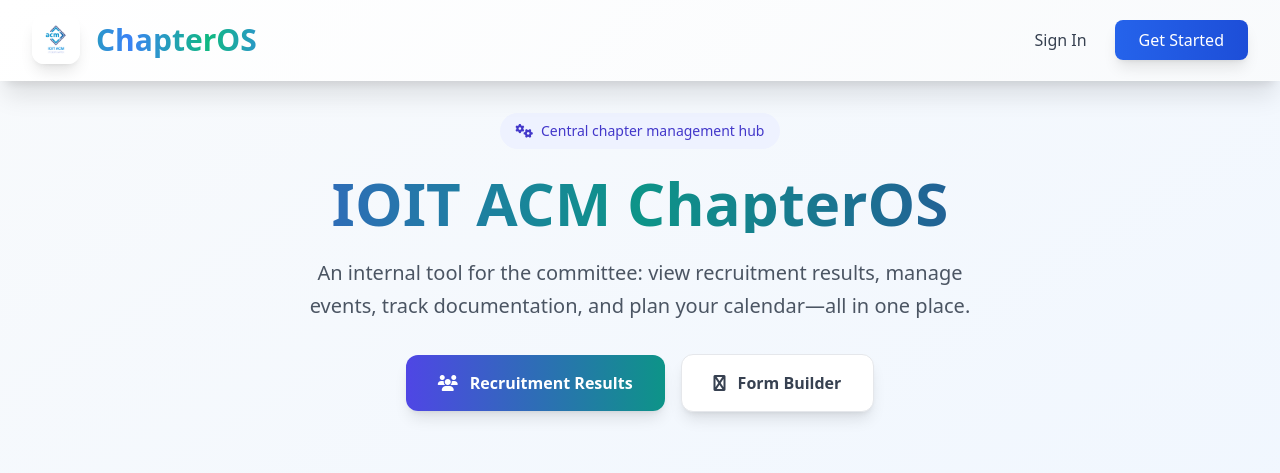
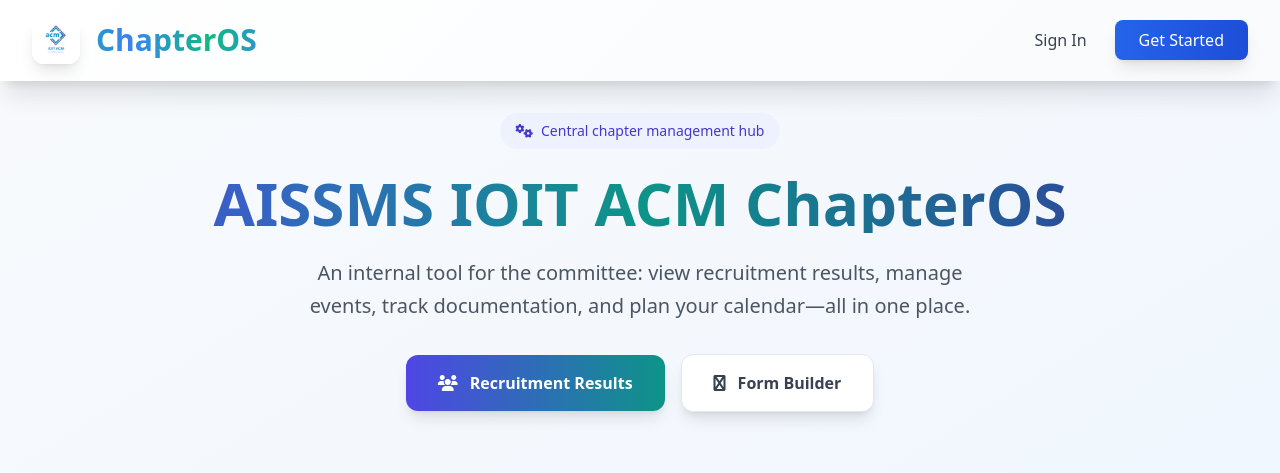
Before and after one commit to IOIT-ACM/ChapterOS, a Django app: page / in a window 1280 px wide. Shown: the top 473 px of the page. Run offline with Django 4.2, Linux system fonts and the light colour scheme; style sheets or scripts are compiled from the project's sources.

Commit message:
audit: meet acm guidlines for chapter naming conventions

```diff
--- a/templates/base.html
+++ b/templates/base.html
@@ -6,11 +6,11 @@
     <meta http-equiv="X-UA-Compatible" content="IE=edge">
     <meta name="viewport" content="width=device-width, initial-scale=1.0" />
 
-    <title>{% block title %}IOIT ACM ChapterOS{% endblock %}</title>
+    <title>{% block title %}AISSMS IOIT ACM ChapterOS{% endblock %}</title>
 
-    <meta name="description" content="{% block description %}An internal dashboard for the IOIT ACM Student Chapter to manage recruitments, events, and documentation.{% endblock %}">
-    <meta name="keywords" content="IOIT ACM, ChapterOS, ACM, Student Chapter, Dashboard, Recruitments, IOIT Pune">
-    <meta name="author" content="IOIT ACM Student Chapter">
+    <meta name="description" content="{% block description %}An internal dashboard for the AISSMS IOIT ACM Student Chapter to manage recruitments, events, and documentation.{% endblock %}">
+    <meta name="keywords" content="AISSMS IOIT ACM, ChapterOS, ACM, Student Chapter, Dashboard, Recruitments, IOIT Pune">
+    <meta name="author" content="AISSMS IOIT ACM Student Chapter">
     <meta name="robots" content="index, follow">
     <meta name="theme-color" content="#ffffff">
 
@@ -23,15 +23,15 @@
 
     <meta property="og:type" content="website">
     <meta property="og:url" content="https://os.ioit.acm.org{{ request.path }}">
-    <meta property="og:title" content="{% block og_title %}ChapterOS | IOIT ACM{% endblock %}">
-    <meta property="og:description" content="{% block og_description %}An internal dashboard for the IOIT ACM Student Chapter to manage recruitments, events, and documentation.{% endblock %}">
+    <meta property="og:title" content="{% block og_title %}ChapterOS | AISSMS IOIT ACM{% endblock %}">
+    <meta property="og:description" content="{% block og_description %}An internal dashboard for the AISSMS IOIT ACM Student Chapter to manage recruitments, events, and documentation.{% endblock %}">
     <meta property="og:image" content="{% block og_image %}https://os.ioit.acm.org{% static 'og-image.png' %}{% endblock %}">
-    <meta property="og:site_name" content="IOIT ACM ChapterOS">
+    <meta property="og:site_name" content="AISSMS IOIT ACM ChapterOS">
 
     <meta name="twitter:card" content="summary_large_image">
     <meta name="twitter:url" content="https://os.ioit.acm.org{{ request.path }}">
-    <meta name="twitter:title" content="{% block twitter_title %}ChapterOS | IOIT ACM{% endblock %}">
-    <meta name="twitter:description" content="{% block twitter_description %}An internal dashboard for the IOIT ACM Student Chapter to manage recruitments, events, and documentation.{% endblock %}">
+    <meta name="twitter:title" content="{% block twitter_title %}ChapterOS | AISSMS IOIT ACM{% endblock %}">
+    <meta name="twitter:description" content="{% block twitter_description %}An internal dashboard for the AISSMS IOIT ACM Student Chapter to manage recruitments, events, and documentation.{% endblock %}">
     <meta name="twitter:image" content="{% block twitter_image %}https://os.ioit.acm.org{% static 'og-image.png' %}{% endblock %}">
 
     <link href="{% static 'css/index.css' %}" rel="stylesheet">
--- a/templates/global/footer.html
+++ b/templates/global/footer.html
@@ -5,8 +5,8 @@
     <div class="grid grid-cols-1 gap-8 lg:grid-cols-3">
       <div>
         <div class="flex items-center space-x-3">
-            <img src="{% static 'favicon.png' %}" alt="IOIT ACM Logo" class="h-10 w-10 rounded-lg">
-            <span class="text-2xl font-bold">IOIT ACM</span>
+            <img src="{% static 'favicon.png' %}" alt="AISSMS IOIT ACM Logo" class="h-10 w-10 rounded-lg">
+            <span class="text-2xl font-bold">AISSMS IOIT ACM</span>
         </div>
         <p class="mt-4 text-gray-400 text-sm leading-relaxed max-w-xs">
           The official student chapter of the Association for Computing Machinery at AISSMS Institute of Information Technology, Pune.
@@ -105,10 +105,10 @@
     <div class="mt-12 border-t border-gray-800 pt-8">
       <div class="sm:flex sm:items-center sm:justify-between">
         <p class="text-xs text-gray-500">
-          &copy; {% now "Y" %} IOIT ACM Student Chapter. All rights reserved.
+          &copy; {% now "Y" %} AISSMS IOIT ACM Student Chapter. All rights reserved.
         </p>
         <p class="mt-4 text-xs text-gray-500 sm:mt-0">
-          Developed by the IOIT ACM Web Team.
+          Developed by the AISSMS IOIT ACM Web Team.
         </p>
       </div>
     </div>
--- a/templates/landing.html
+++ b/templates/landing.html
@@ -1,5 +1,5 @@
 {% extends "base.html" %}
-{% block title %}IOIT ACM Internal Dashboard{% endblock %}
+{% block title %}AISSMS IOIT ACM Internal Dashboard{% endblock %}
 {% block content %}
     <div class="text-center mb-16">
         <div class="inline-flex items-center px-4 py-2 bg-indigo-50 rounded-full text-indigo-700 text-sm font-medium mb-6">
@@ -7,7 +7,7 @@
             Central chapter management hub
         </div>
         <h1 class="text-5xl md:text-6xl font-bold mb-6 bg-gradient-to-r from-indigo-600 via-teal-600 to-indigo-800 bg-clip-text text-transparent leading-tight">
-            IOIT ACM ChapterOS
+            AISSMS IOIT ACM ChapterOS
         </h1>
         <p class="text-xl text-gray-600 mb-8 max-w-2xl mx-auto leading-relaxed">
             An internal tool for the committee: view recruitment results, manage events, track documentation, and plan your calendar—all in one place.
```
Also changed, not shown: README.md, static/site.webmanifest.
